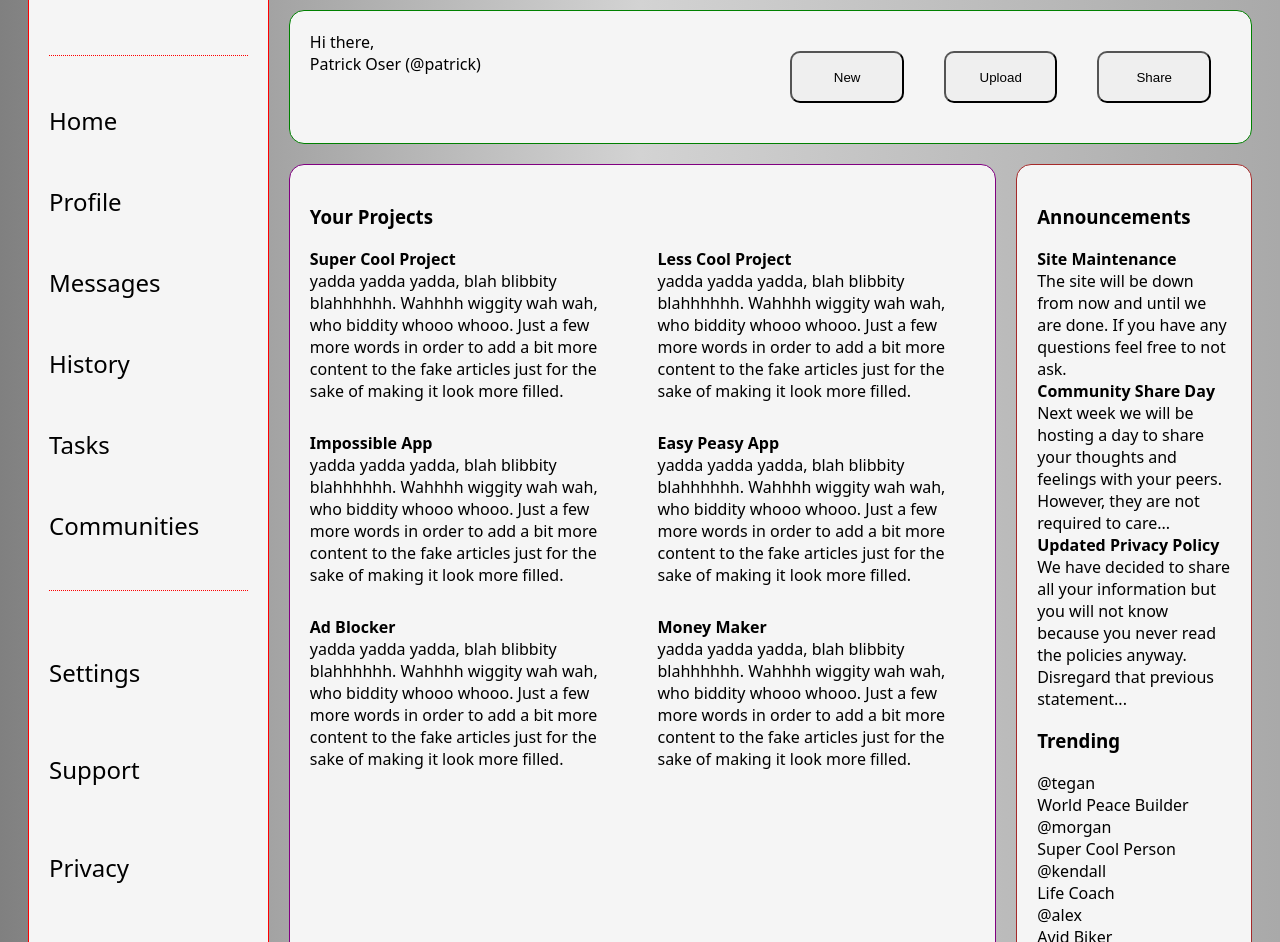
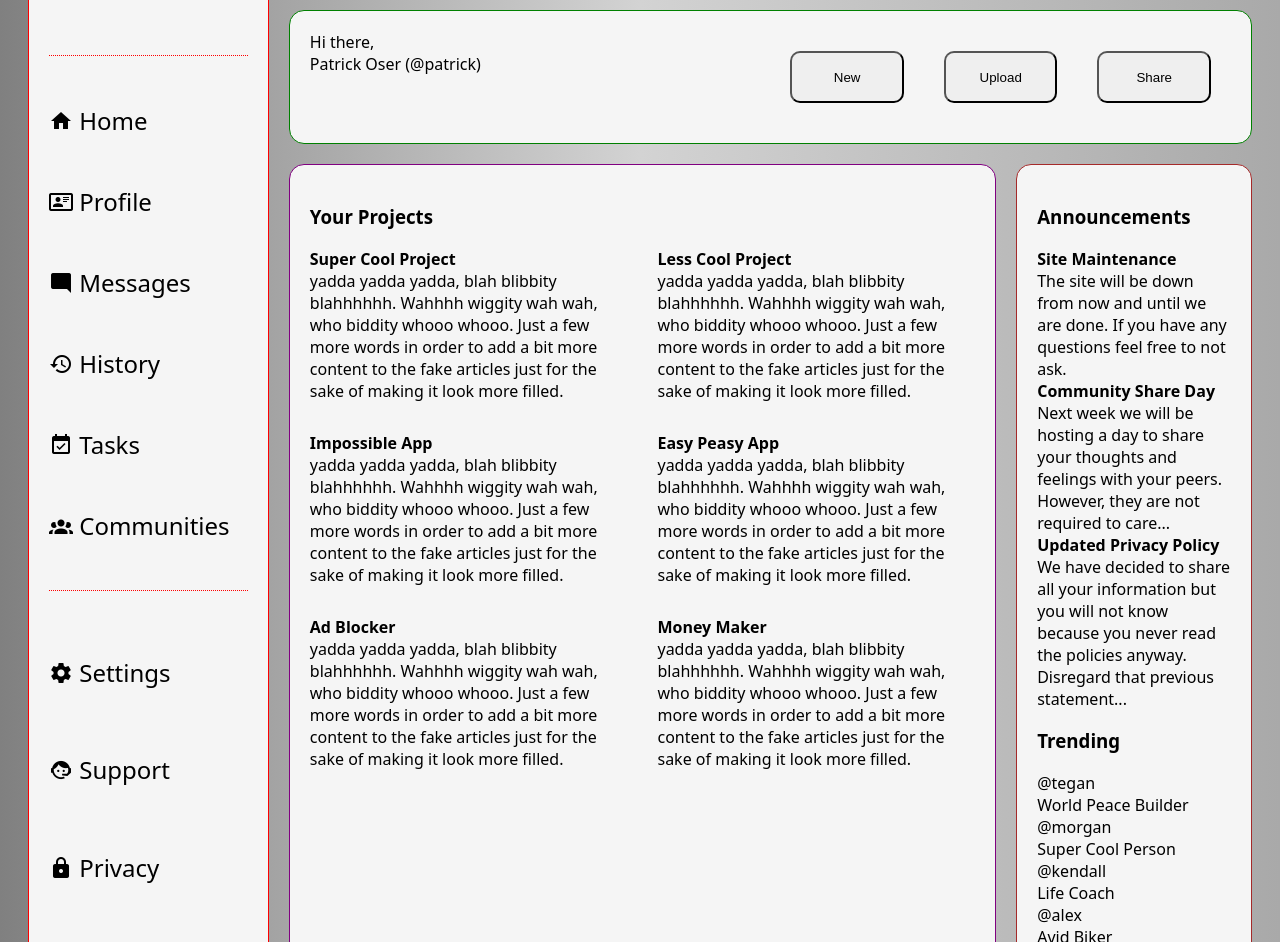
Before and after one commit to TapTapYap/Admin-dasboard, a plain HTML site: page index.html in a window 1280 px wide. Shown: the part 164-1106 px from the top of the page. Drawn offline with Linux system fonts and the light colour scheme.

Commit message:
Added icons to sidebar.

```diff
--- a/index.html
+++ b/index.html
@@ -12,24 +12,35 @@
     <div class="container">
         <div class="sidebar">
             <div class="top-sidebar">
-                <h1>Dashboard</h1>
+                <h1><span class="mdi mdi-view-dashboard"></span>
+                    Dashboard</h1>
             </div>
             <div class="middle-sidebar">
-                <div>Home</div>
-                <div>Profile</div>
-                <div>Messages</div>
-                <div>History</div>
-                <div>Tasks</div>
-                <div>Communities</div>
+                <div><span class="mdi mdi-home"></span>
+                    Home</div>
+                <div><span class="mdi mdi-card-account-details-outline"></span>
+                    Profile</div>
+                <div><span class="mdi mdi-message-reply"></span>
+                    Messages</div>
+                <div><span class="mdi mdi-history"></span>
+                    History</div>
+                <div><span class="mdi mdi-calendar-check"></span>
+                    Tasks</div>
+                <div><span class="mdi mdi-account-group"></span>
+                    Communities</div>
             </div>
             <div class="bottom-sidebar">
-                <div>Settings</div>
-                <div>Support</div>
-                <div>Privacy</div>
+                <div><span class="mdi mdi-cog"></span>
+                    Settings</div>
+                <div><span class="mdi mdi-face-agent"></span>
+                    Support</div>
+                <div><span class="mdi mdi-lock"></span>
+                    Privacy</div>
             </div>
         </div>
         <div class="header">
             <div class="left-header">
+                <span class="mdi mdi-magnify"></span>
                 <input type="text" name="searchbar" id="searchbar" placeholder="Search...">
             </div>
             <div class="right-header">
```
